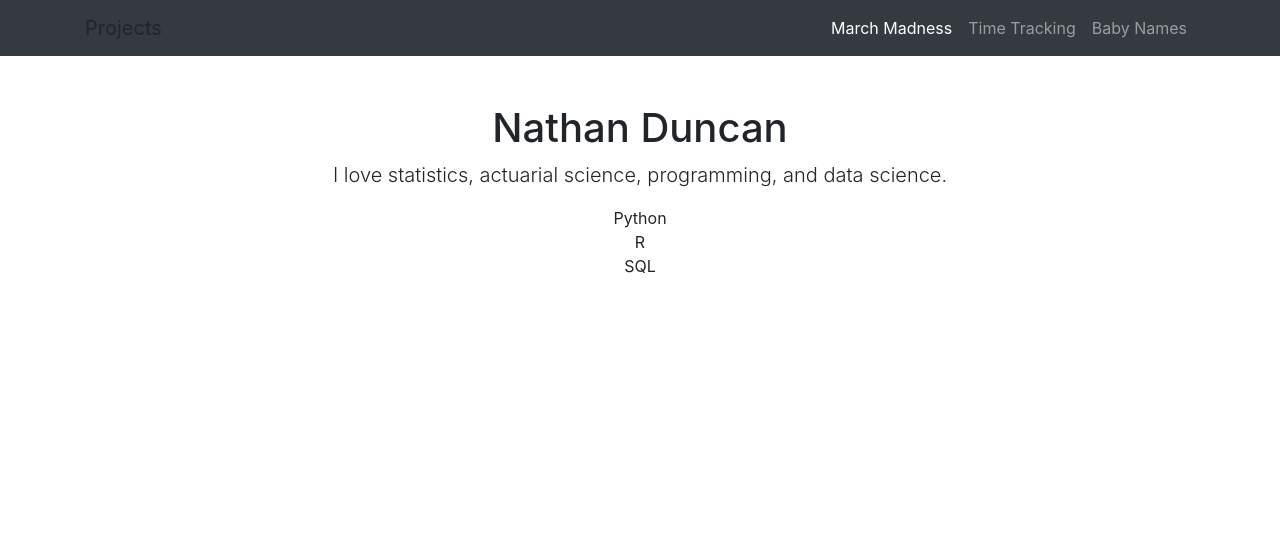
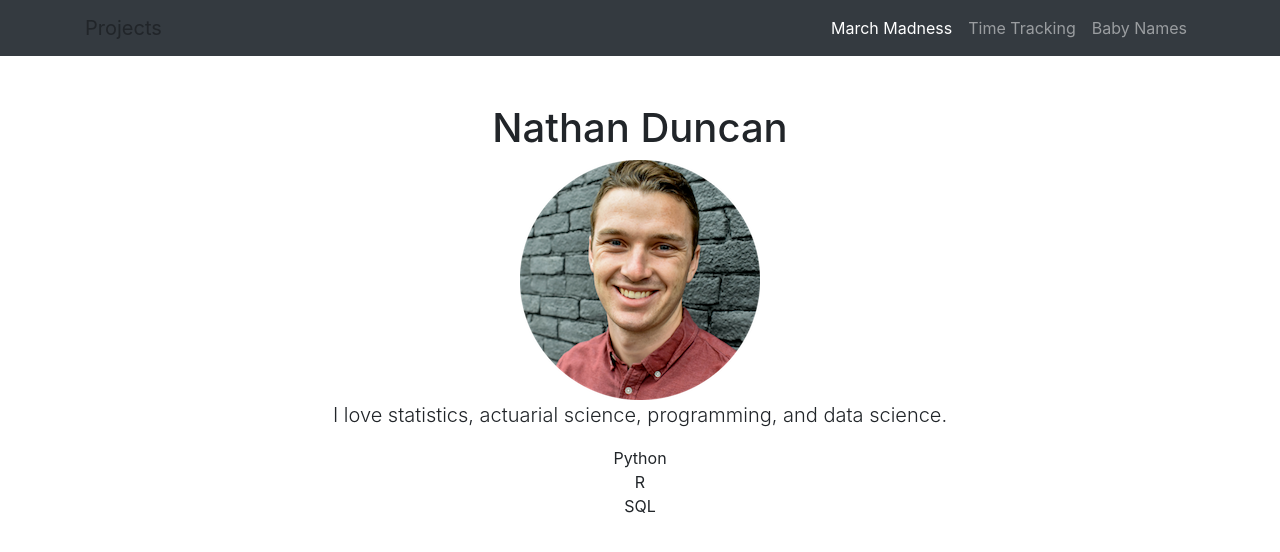
Before and after one commit to natefduncan/natefduncan.github.io, a website: page index.html in a window 1280 px wide. Drawn offline with Linux system fonts and the light colour scheme.

Commit message:
profile pic

```diff
--- a/index.html
+++ b/index.html
@@ -60,6 +60,7 @@
       <div class="row">
         <div class="col-lg-12 text-center">
           <h1 class="mt-5">Nathan Duncan</h1>
+          <img src = "profile.png">
           <p class="lead">I love statistics, actuarial science, programming, and data science.</p>
           <ul class="list-unstyled">
             <li>Python</li>
```
Also changed, not shown: profile.png (added).
